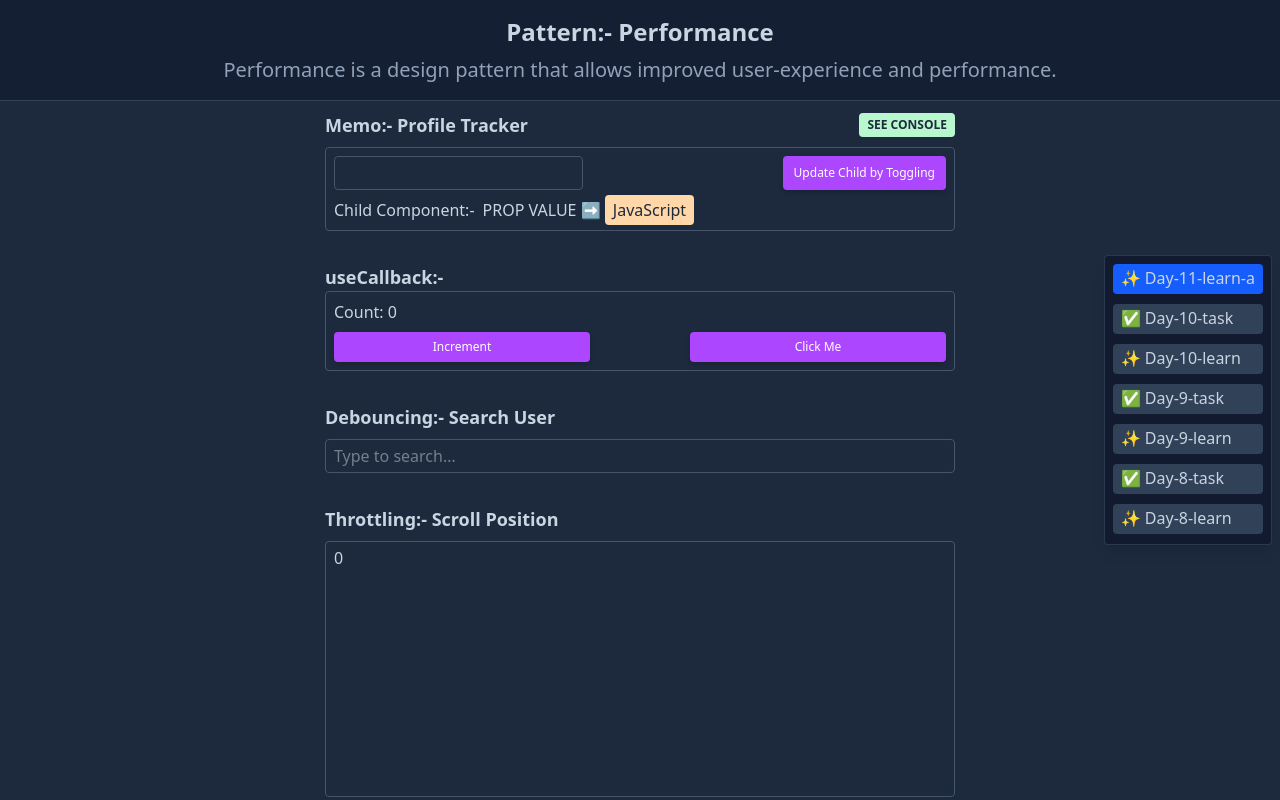
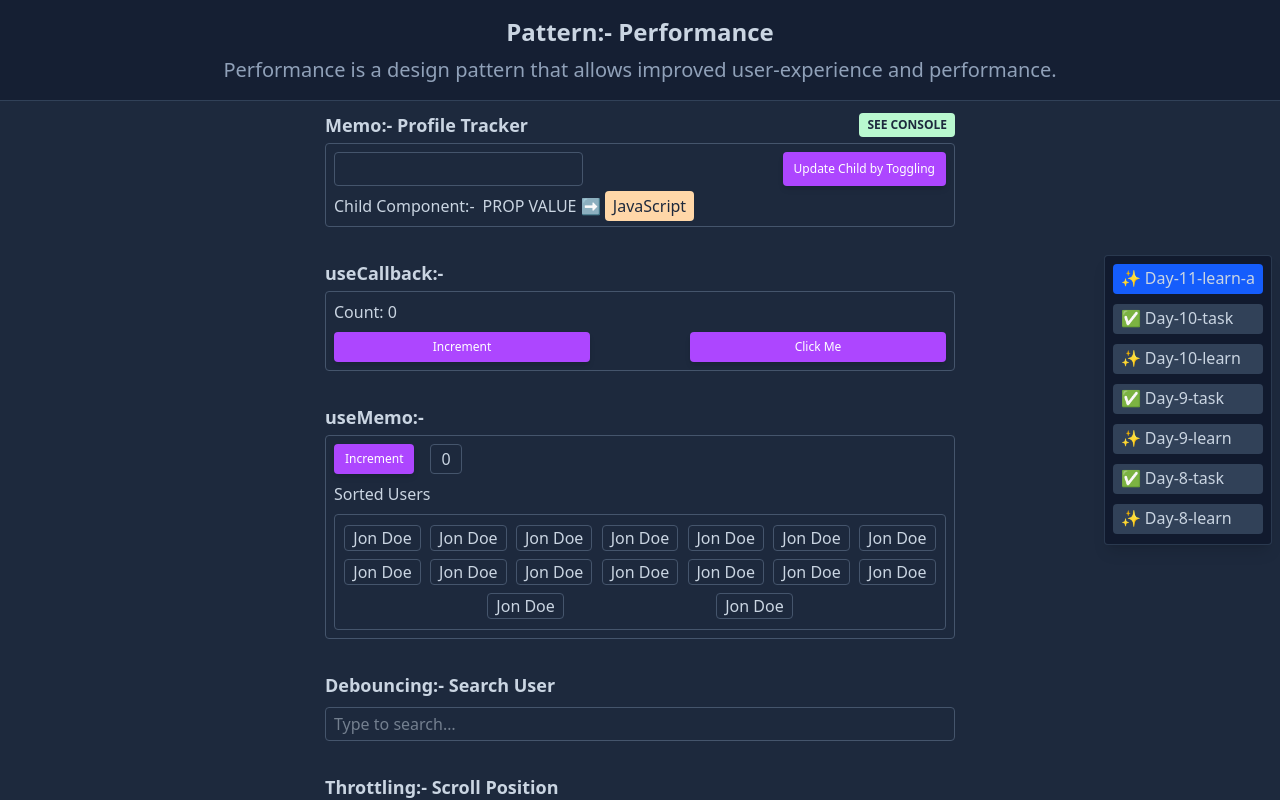
Before and after one commit to taiseen/react-design-patterns, a React (Vite) app: page / in a window 1280 px wide. Shown: the top 800 px of the page. Built offline with nearby package versions, Linux system fonts and the light colour scheme.

Commit message:
feat: [LEARN] performance-pattern - part-1 - v3

```diff
--- a/src/11-performance/learn/part1/index.jsx
+++ b/src/11-performance/learn/part1/index.jsx
@@ -1,6 +1,7 @@
 import ParentUseCallBack from "./memoization/useCallback";
+import ScrollTracker from "./throttling/ScrollTracker";
 import MemoProfileTrack from "./memoization/memo";
-import ScrollTracker from "./throttling/ScrollTracker";
+import UserSorting from "./memoization/useMemo";
 import SearchBox from "./debouncing/SearchBox";
 
 const Part1 = () => {
@@ -10,6 +11,8 @@ const Part1 = () => {
 
       <ParentUseCallBack />
 
+      <UserSorting />
+
       <SearchBox />
 
       <ScrollTracker />
--- a/src/11-performance/learn/part1/memoization/memo/index.jsx
+++ b/src/11-performance/learn/part1/memoization/memo/index.jsx
@@ -14,7 +14,7 @@ const MemoProfileTrack = () => {
   };
 
   return (
-    <div className="space-y-2">
+    <div className="space-y-1">
       <h1 className="text-lg font-semibold flex justify-between items-center">
         Memo:- Profile Tracker{" "}
         <span className="bg-green-200 text-slate-800 px-2 py-1 text-xs rounded">
--- a/src/11-performance/learn/part1/memoization/useCallback/index.jsx
+++ b/src/11-performance/learn/part1/memoization/useCallback/index.jsx
@@ -24,7 +24,7 @@ const ParentUseCallBack = () => {
   console.log("Parent-Use-CallBack Rendered");
 
   return (
-    <div>
+    <div className="space-y-1">
       <h1 className="text-lg font-semibold">useCallback:-</h1>
 
       <div className="p-2 borderV1 space-y-2">
--- /dev/null
+++ b/src/11-performance/learn/part1/memoization/useMemo/Users.jsx
@@ -0,0 +1,28 @@
+import { useMemo } from "react";
+
+const Users = ({ list }) => {
+  console.log("🚸 Child - Users component rendered");
+
+  // const sorted = list.sort((a, b) => a.localeCompare(b));
+
+  const sorted = useMemo(() => {
+    console.log("⭕ Sorting expensive list…");
+    return [...list].sort((a, b) => a.localeCompare(b));
+  }, [list]);
+
+  return (
+    <div className="space-y-2">
+      <h2>Sorted Users</h2>
+
+      <div className="flex gap-2 flex-wrap items-center justify-evenly borderV1 py-2.5 px-2 max-h-60 overflow-y-auto">
+        {sorted.map((user, index) => (
+          <div key={index} className="borderV1 px-2">
+            {user}
+          </div>
+        ))}
+      </div>
+    </div>
+  );
+};
+
+export default Users;
--- /dev/null
+++ b/src/11-performance/learn/part1/memoization/useMemo/index.jsx
@@ -0,0 +1,48 @@
+import Button from "../../../../../components/ui/Button";
+import Users from "./Users";
+import { useState } from "react";
+
+function getUsers() {
+  const usernames = [];
+  const count = 16;
+
+  for (let i = 0; i < count; i++) {
+    const firstName = "Jon";
+    const lastName = "Doe";
+
+    const username = `${firstName} ${lastName}`;
+    usernames.push(username);
+  }
+
+  return usernames;
+}
+
+const UserSorting = () => {
+  const [count, setCount] = useState(0);
+
+  const [users] = useState(() => getUsers()); // assume it returns 10,000 users
+
+  const handleCountIncrement = () => {
+    setCount((c) => c + 1);
+  };
+
+  return (
+    <div className="space-y-1">
+      <h1 className="text-lg font-semibold">useMemo:-</h1>
+
+      <div className="space-y-2 borderV1 p-2">
+        <div className="flex items-center gap-4">
+          <Button onClick={handleCountIncrement} className="w-fit" size="sm">
+            Increment
+          </Button>
+
+          <p className="borderV1 px-2.5 py-0.5">{count}</p>
+        </div>
+
+        <Users list={users} />
+      </div>
+    </div>
+  );
+};
+
+export default UserSorting;
```
